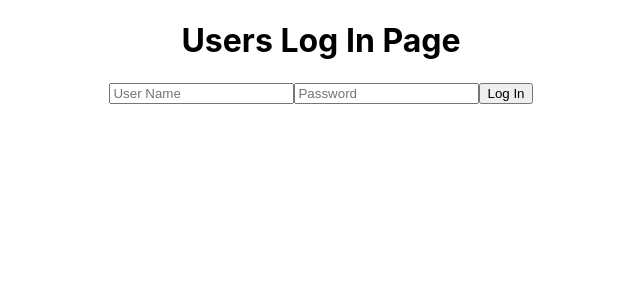
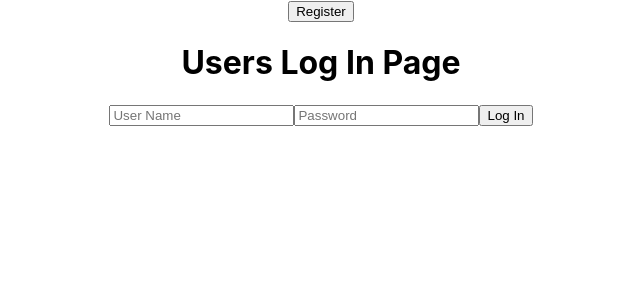
Before and after one commit to aaronw4/node-auth-react, a React (Create React App) app in the folder users/: page / in a window 1280 px wide. Shown: the top 300 px of the page, without its empty margins (319-959 px from the left). Built offline with nearby package versions, Linux system fonts and the light colour scheme.

Commit message:
Created links to login and register pages

```diff
--- a/users/src/components/login.js
+++ b/users/src/components/login.js
@@ -1,4 +1,5 @@
 import React from 'react';
+import {Link} from 'react-router-dom';
 import axios from 'axios';
 
 class Login extends React.Component {
@@ -40,6 +41,10 @@ class Login extends React.Component {
     render() {
         return (
             <div>
+                <Link to='./register'>
+                    <button>Register</button>
+                </Link>
+
                 <h1 className='loginTitle'>Users Log In Page</h1>
 
                 <form onSubmit={this.login}>
--- a/users/src/components/register.js
+++ b/users/src/components/register.js
@@ -1,5 +1,6 @@
 import React from 'react';
 import axios from 'axios';
+import {Link} from 'react-router-dom';
 
 export class Register extends React.Component {
     state = {
@@ -28,6 +29,9 @@ export class Register extends React.Component {
     render() {
         return (
             <div>
+                <Link to='/'>
+                    <button>Home</button>
+                </Link>
                 <h1>Register Page</h1>
                 <form onSubmit={this.register}>
                     <input
```
